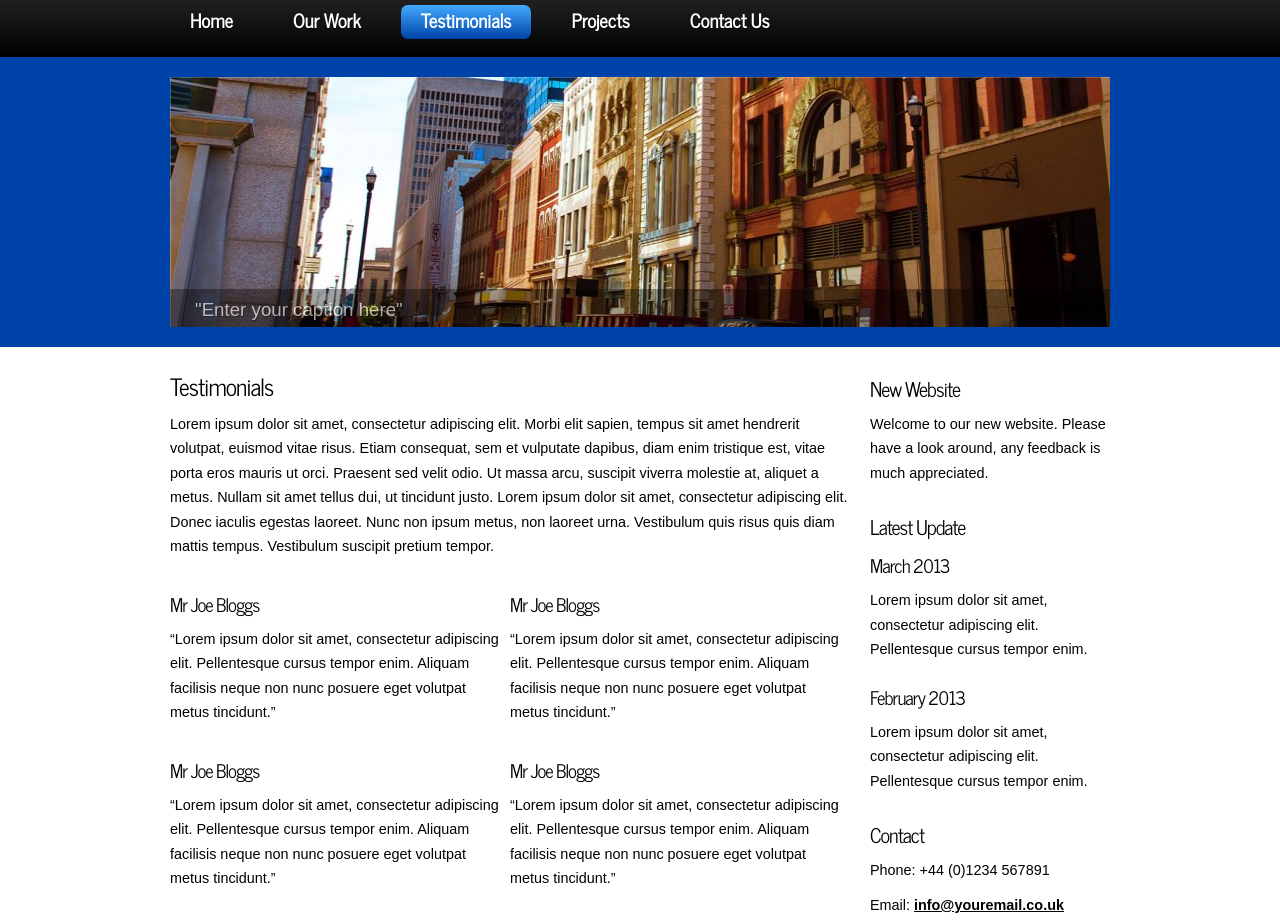
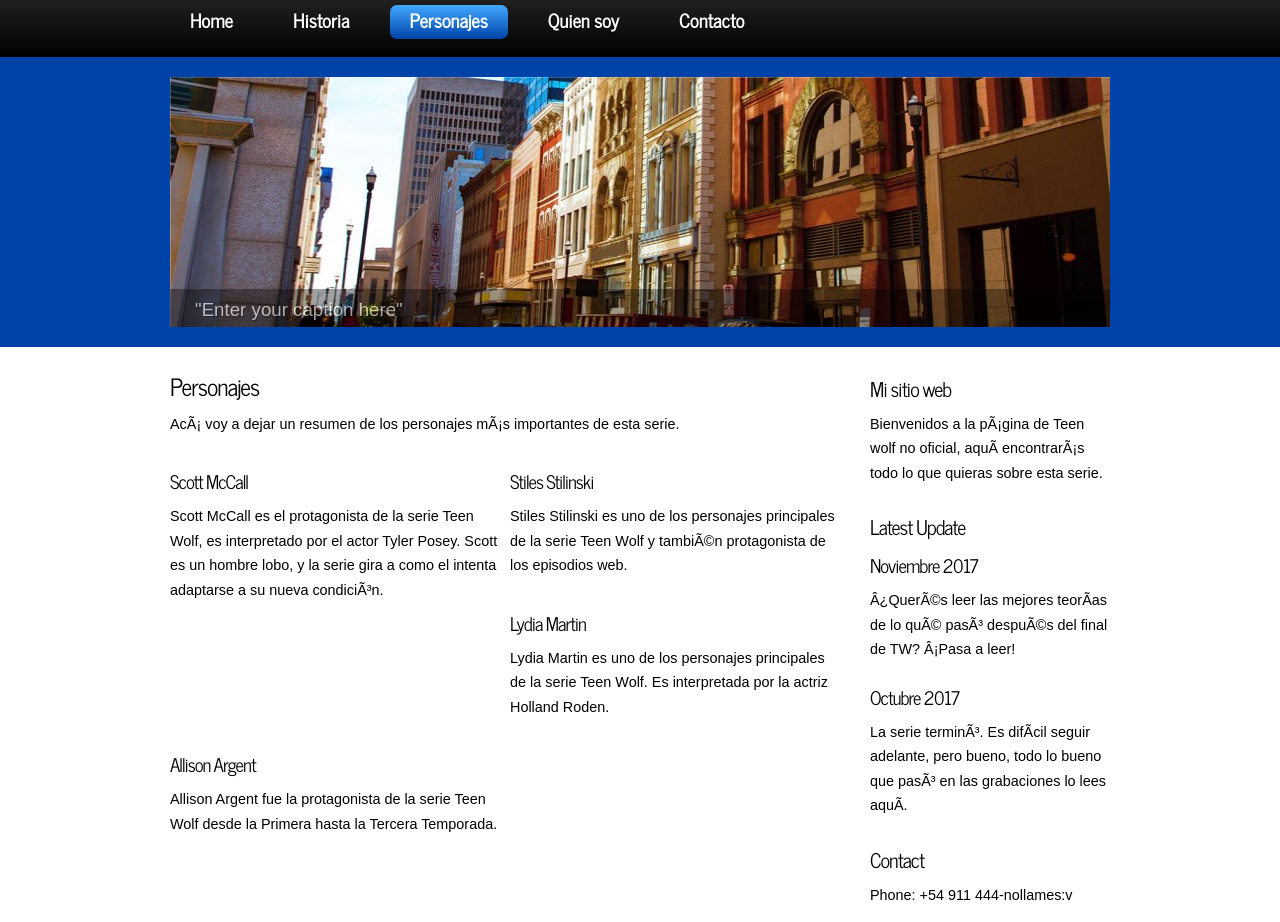
Before and after one commit to Agussantillan/TeenW, a plain HTML site: page testimonials.html in a window 1280 px wide. Shown: the part 93-1015 px from the top of the page. Drawn offline with Linux system fonts and the light colour scheme.

Commit message:
Update testimonials.html

```diff
--- a/testimonials.html
+++ b/testimonials.html
@@ -2,7 +2,7 @@
 <html>
 
 <head>
-  <title>Free HTML5 Templates</title>
+  <title>Teen Wolf</title>
   <meta name="description" content="website description" />
   <meta name="keywords" content="website keywords, website keywords" />
   <meta http-equiv="content-type" content="text/html; charset=windows-1252" />
@@ -17,17 +17,17 @@
     <header>
 	  <div id="strapline">
 	    <div id="welcome_slogan">
-	      <h3>Welcome To Free HTML5 <span>Streets</span></h3>
+	      <h3>Teen <span> Wolf</span></h3>
 	    </div><!--close welcome_slogan-->
       </div><!--close strapline-->
 	  <nav>
 	    <div id="menubar">
           <ul id="nav">
             <li><a href="index.html">Home</a></li>
-            <li><a href="ourwork.html">Our Work</a></li>
-            <li class="current"><a href="testimonials.html">Testimonials</a></li>
-            <li><a href="projects.html">Projects</a></li>
-            <li><a href="contact.html">Contact Us</a></li>
+            <li><a href="ourwork.html">Historia</a></li>
+            <li class="current"><a href="testimonials.html">Personajes</a></li>
+            <li><a href="projects.html">Quien soy</a></li>
+            <li><a href="contact.html">Contacto</a></li>
           </ul>
         </div><!--close menubar-->
       </nav>
@@ -44,30 +44,30 @@
 
 	<div id="site_content">
 
-	  <div class="sidebar_container">
+	 <div class="sidebar_container">
 		<div class="sidebar">
           <div class="sidebar_item">
-            <h2>New Website</h2>
-            <p>Welcome to our new website. Please have a look around, any feedback is much appreciated.</p>
+            <h2>Mi sitio web</h2>
+            <p>Bienvenidos a la página de Teen wolf no oficial, aquí encontrarás todo lo que quieras sobre esta serie.</p>
           </div><!--close sidebar_item-->
         </div><!--close sidebar-->
 		<div class="sidebar">
           <div class="sidebar_item">
             <h2>Latest Update</h2>
-            <h3>March 2013</h3>
-            <p>Lorem ipsum dolor sit amet, consectetur adipiscing elit. Pellentesque cursus tempor enim.</p>
+            <h3>Noviembre 2017</h3>
+            <p>¿Querés leer las mejores teorías de lo qué pasó después del final de TW? ¡Pasa a leer!</p>
 		  </div><!--close sidebar_item-->
         </div><!--close sidebar-->
 		<div class="sidebar">
           <div class="sidebar_item">
-            <h3>February 2013</h3>
-            <p>Lorem ipsum dolor sit amet, consectetur adipiscing elit. Pellentesque cursus tempor enim.</p>
+            <h3>Octubre 2017</h3>
+            <p>La serie terminó. Es difícil seguir adelante, pero bueno, todo lo bueno que pasó en las grabaciones lo lees aquí.</p>
 		  </div><!--close sidebar_item-->
         </div><!--close sidebar-->
         <div class="sidebar">
           <div class="sidebar_item">
             <h2>Contact</h2>
-            <p>Phone: +44 (0)1234 567891</p>
+            <p>Phone: +54 911 444-nollames:v</p>
             <p>Email: <a href="mailto:info@youremail.co.uk">info@youremail.co.uk</a></p>
           </div><!--close sidebar_item-->
         </div><!--close sidebar-->
@@ -75,29 +75,29 @@
 
 	  <div id="content">
         <div class="content_item">
-          <h2>Testimonials</h2>
-		    <p>Lorem ipsum dolor sit amet, consectetur adipiscing elit. Morbi elit sapien, tempus sit amet hendrerit volutpat, euismod vitae risus. Etiam consequat, sem et vulputate dapibus, diam enim tristique est, vitae porta eros mauris ut orci. Praesent sed velit odio. Ut massa arcu, suscipit viverra molestie at, aliquet a metus. Nullam sit amet tellus dui, ut tincidunt justo. Lorem ipsum dolor sit amet, consectetur adipiscing elit. Donec iaculis egestas laoreet. Nunc non ipsum metus, non laoreet urna. Vestibulum quis risus quis diam mattis tempus. Vestibulum suscipit pretium tempor. </p>
+          <h2>Personajes</h2>
+		    <p>Acá voy a dejar un resumen de los personajes más importantes de esta serie.</p>
 			<div class="content_container">
-			  <h3>Mr Joe Bloggs</h3>
-			  <p>&ldquo;Lorem ipsum dolor sit amet, consectetur adipiscing elit. Pellentesque cursus tempor enim. Aliquam facilisis neque non nunc posuere eget volutpat metus tincidunt.&rdquo;</p>
+			  <h3>Scott McCall</h3>
+			  <p>Scott McCall es el protagonista de la serie Teen Wolf, es interpretado por el actor Tyler Posey. Scott es un hombre lobo, y la serie gira a como el intenta adaptarse a su nueva condición.</p>
 			</div><!--close content_container-->
             <div class="content_container">
-			  <h3>Mr Joe Bloggs</h3>
-			  <p>&ldquo;Lorem ipsum dolor sit amet, consectetur adipiscing elit. Pellentesque cursus tempor enim. Aliquam facilisis neque non nunc posuere eget volutpat metus tincidunt.&rdquo;</p>
+			  <h3>Stiles Stilinski</h3>
+			  <p>Stiles Stilinski es uno de los personajes principales de la serie Teen Wolf y también protagonista de los episodios web.</p>
 			</div><!--close content_container-->
 			<div class="content_container">
-			  <h3>Mr Joe Bloggs</h3>
-			  <p>&ldquo;Lorem ipsum dolor sit amet, consectetur adipiscing elit. Pellentesque cursus tempor enim. Aliquam facilisis neque non nunc posuere eget volutpat metus tincidunt.&rdquo;</p>
+			  <h3>Lydia Martin</h3>
+			  <p>Lydia Martin es uno de los personajes principales de la serie Teen Wolf. Es interpretada por la actriz Holland Roden.</p>
 			</div><!--close content_container-->
             <div class="content_container">
-			  <h3>Mr Joe Bloggs</h3>
-			  <p>&ldquo;Lorem ipsum dolor sit amet, consectetur adipiscing elit. Pellentesque cursus tempor enim. Aliquam facilisis neque non nunc posuere eget volutpat metus tincidunt.&rdquo;</p>
+			  <h3>Allison Argent</h3>
+			  <p>Allison Argent fue la protagonista de la serie Teen Wolf desde la Primera hasta la Tercera Temporada.</p>
 			</div><!--close content_container-->
 	    </div><!--close content_item-->
       </div><!--close content-->
 	</div><!--close site_content-->
     <footer>
-	  <a href="index.html">Home</a> | <a href="ourwork.html">Our Work</a> | <a href="testimonials.html">Testimonials</a> | <a href="projects.html">Projects</a> | <a href="contact.html">Contact</a><br/><br/>
+	  <a href="index.html">Home</a> | <a href="ourwork.html">Historia</a> | <a href="testimonials.html">Personajes</a> | <a href="projects.html">Quien soy</a> | <a href="contact.html">Contacto</a><br/><br/>
 	  <a href="http://fotogrph.com">Images</a> |  <a href="http://www.heartinternet.co.uk/vps/">Virtual Server</a>  | website template by <a href="http://www.freehtml5templates.co.uk">Free HTML5 Templates</a>
     </footer>
   </div><!--close main-->
```
